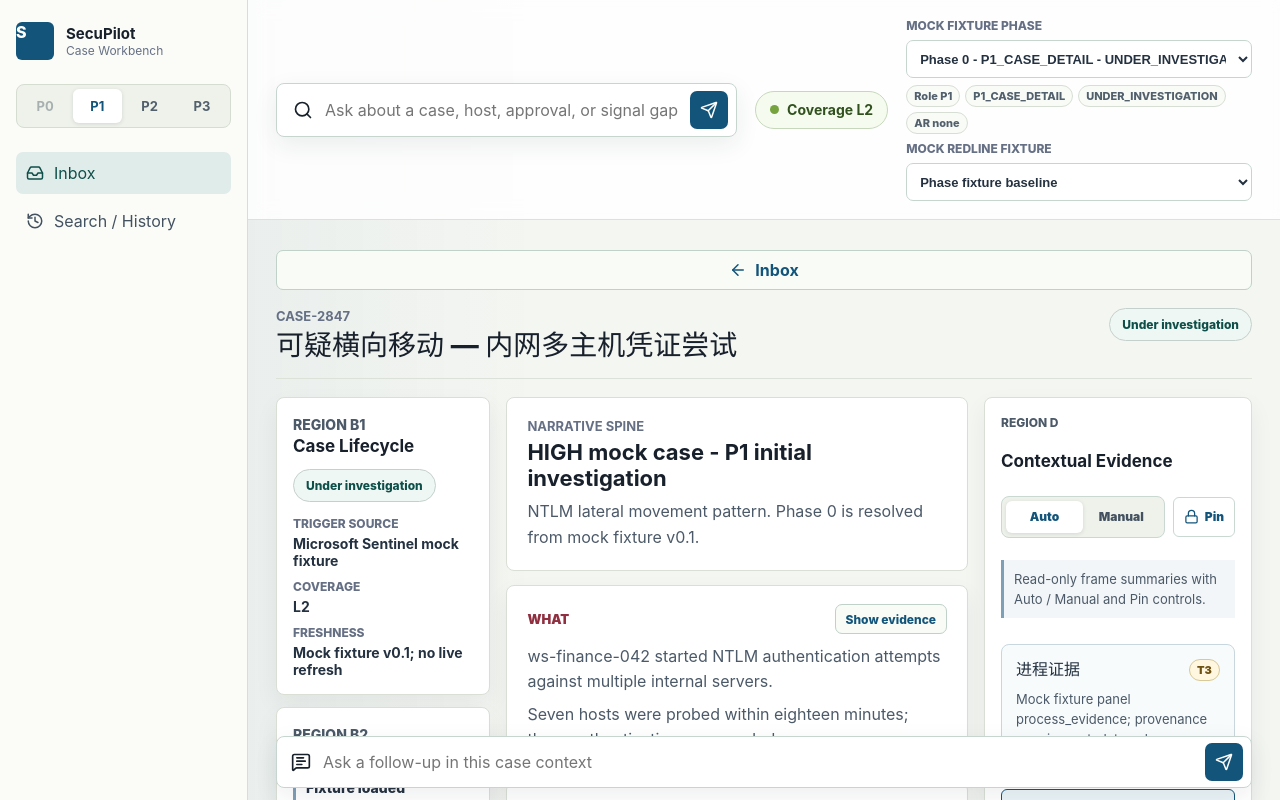
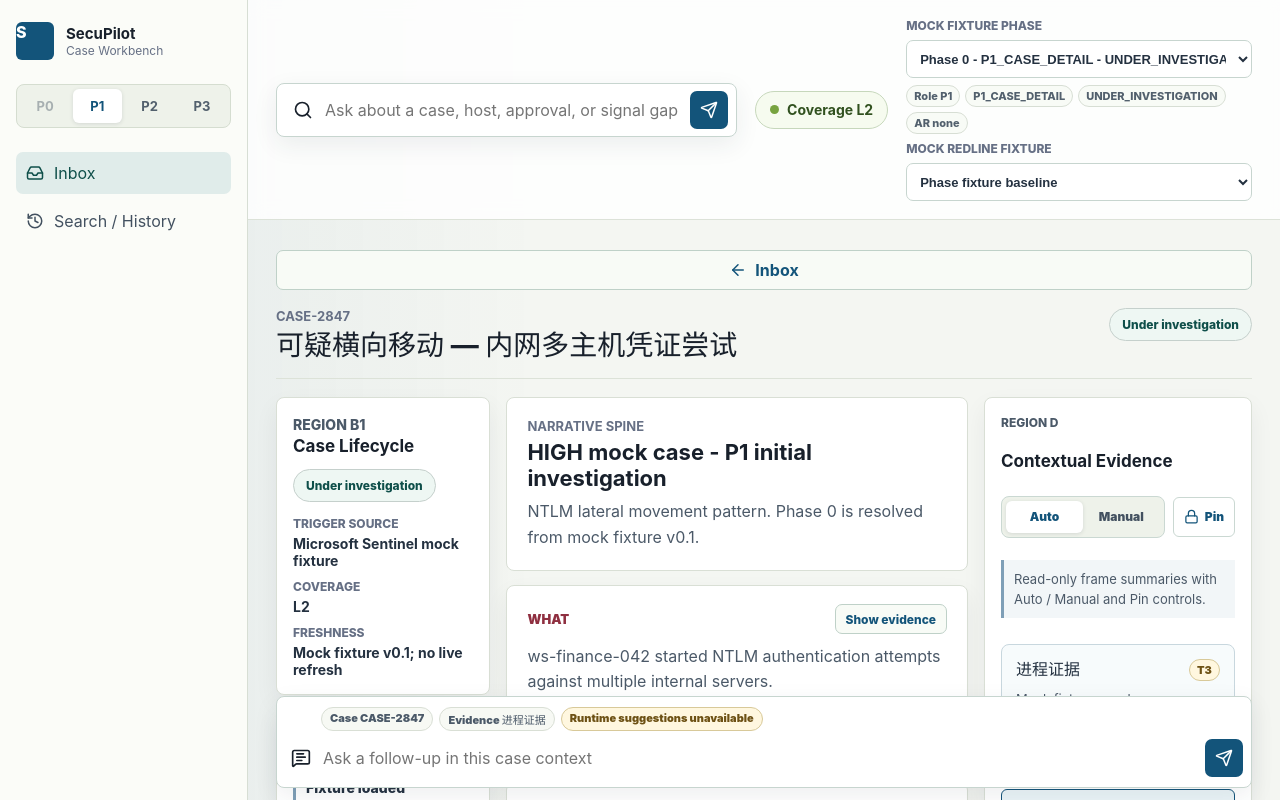
Before and after one commit to leojia1977/jarvis, a React (Vite) app in the folder frontend/: page / in a window 1280 px wide. Both pictures are taken after a click on the button "Open case". Shown: the top 800 px of the page. Built offline with nearby package versions, Linux system fonts and the light colour scheme.

Commit message:
Implement P1-CD-D dialogue dock source boundary

```diff
--- a/frontend/src/App.css
+++ b/frontend/src/App.css
@@ -862,9 +862,40 @@ button {
 }
 
 .follow-up-input {
+  grid-template-columns: 1fr;
+  gap: 8px;
+  min-height: 80px;
+  padding: 10px 8px 10px 14px;
+}
+
+.dialogue-source-strip {
+  display: flex;
+  flex-wrap: wrap;
+  gap: 6px;
+  padding-left: 30px;
+}
+
+.dialogue-source-strip span {
+  border: 1px solid #d9dfd5;
+  border-radius: 999px;
+  background: #f7f9f4;
+  color: #4b5968;
+  padding: 3px 8px;
+  font-size: 11px;
+  font-weight: 900;
+}
+
+.dialogue-source-strip [data-suggestion-state="unavailable"] {
+  border-color: #d8c999;
+  background: #fff7df;
+  color: #6d5114;
+}
+
+.dialogue-input-row {
+  display: grid;
   grid-template-columns: auto minmax(0, 1fr) auto;
-  min-height: 52px;
-  padding: 0 8px 0 14px;
+  gap: 10px;
+  align-items: center;
 }
 
 .dialogue-dock {
--- a/frontend/src/App.tsx
+++ b/frontend/src/App.tsx
@@ -922,7 +922,24 @@ function CaseDetail({
         </aside>
       </div>
 
-      <form className="follow-up-input dialogue-dock" onSubmit={onFollowUpSubmit}>
+      <form
+        aria-label="Case dialogue dock"
+        className="follow-up-input dialogue-dock"
+        data-testid="dialogue-dock"
+        onSubmit={onFollowUpSubmit}
+      >
+        <div className="dialogue-source-strip" data-testid="dialogue-source-boundary">
+          <span>{`Case ${activeCase.id}`}</span>
+          <span>{`Evidence ${activeEvidenceFrame.title}`}</span>
+          <span
+            data-suggestion-source="ui_messages"
+            data-suggestion-state="unavailable"
+            data-testid="dialogue-runtime-placeholder"
+          >
+            Runtime suggestions unavailable
+          </span>
+        </div>
+        <div className="dialogue-input-row">
           <MessageSquareText aria-hidden="true" size={20} />
           <label className="sr-only" htmlFor="case-follow-up">
             Case follow-up input
@@ -936,6 +953,7 @@ function CaseDetail({
           <button aria-label="Submit case follow-up" type="submit">
             <Send aria-hidden="true" size={18} />
           </button>
+        </div>
       </form>
 
       {isActionRequestDialogOpen ? (
```
Also changed, not shown: 1 other file (tests, documents, lock files or other folders). Lines whose indentation alone changed are shown as unchanged.
